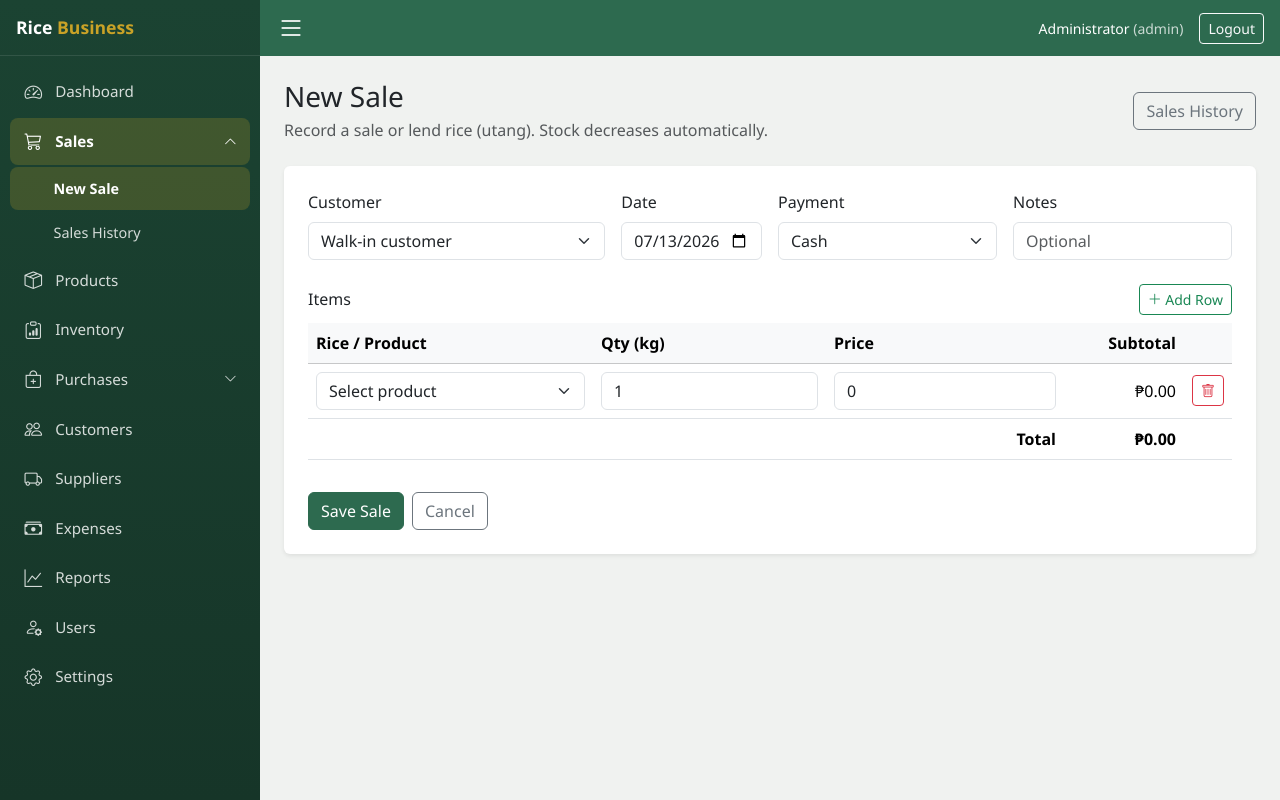
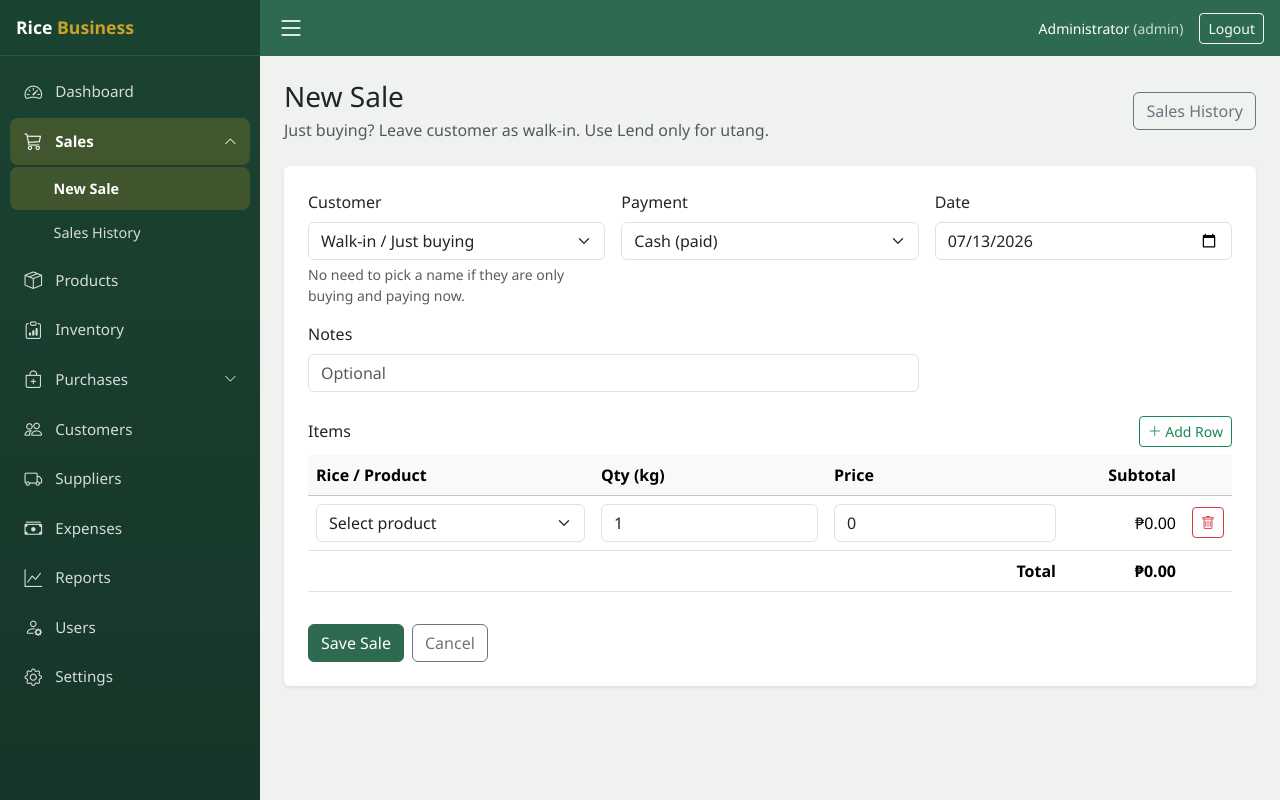
Before and after one commit to Laykusero04/rice-business, a PHP site: page /frontend/sale_new.php in a window 1280 px wide. Run offline with PHP 8.4, Linux system fonts and the light colour scheme; a user stored in the database is signed in; data comes from the database, SQL or seed files in the repository; tables that the repository leaves empty hold one stand-in row (values such as "Sample post").

Commit message:
Update customer naming for walk-in sales and enhance sale handling for lending. Adjusted SQL queries and frontend forms to reflect "Walk-in / Just buying" terminology. Added functionality to capture borrower names for lending transactions, ensuring proper customer handling in the backend.

```diff
--- a/backend/report_export.php
+++ b/backend/report_export.php
@@ -25,7 +25,7 @@ switch ($type) {
     case 'sales':
         fputcsv($out, ['Date', 'Sale ID', 'Customer', 'Payment', 'Total']);
         $stmt = $pdo->prepare(
-            "SELECT s.sale_date, s.id, COALESCE(c.name, 'Walk-in') AS customer_name,
+            "SELECT s.sale_date, s.id, COALESCE(c.name, 'Walk-in / Just buying') AS customer_name,
                     s.payment_method, s.total
              FROM sales s
              LEFT JOIN customers c ON c.id = s.customer_id
--- a/frontend/dashboard.php
+++ b/frontend/dashboard.php
@@ -36,7 +36,7 @@ $lowStockProducts = $pdo->query(
 
 $recentSales = $pdo->query(
     "SELECT s.id, s.sale_date, s.total, s.payment_method,
-            COALESCE(c.name, 'Walk-in') AS customer_name
+            COALESCE(c.name, 'Walk-in / Just buying') AS customer_name
      FROM sales s
      LEFT JOIN customers c ON c.id = s.customer_id
      ORDER BY s.id DESC
--- a/frontend/sale_new.php
+++ b/frontend/sale_new.php
@@ -21,7 +21,7 @@ $flashType = 'danger';
 if (isset($_GET['error'])) {
     $flash = match ($_GET['error']) {
         'required' => 'Sale date is required.',
-        'customer' => 'Select a customer when lending rice (utang).',
+        'customer' => 'Enter the borrower name for walk-in utang, or select a customer.',
         'items' => 'Add at least one valid product line.',
         'stock' => 'Not enough stock for '
             . htmlspecialchars($_GET['product'] ?? 'selected product')
@@ -37,7 +37,9 @@ require __DIR__ . '/includes/header.php';
 <div class="d-flex flex-wrap justify-content-between align-items-center gap-2 mb-4">
   <div>
     <h1 class="h3 mb-1">New Sale</h1>
-    <p class="text-muted mb-0">Record a sale or lend rice (utang). Stock decreases automatically.</p>
+    <p class="text-muted mb-0">
+      Just buying? Leave customer as walk-in. Use Lend only for utang.
+    </p>
   </div>
   <a href="sales.php" class="btn btn-outline-secondary">Sales History</a>
 </div>
@@ -59,34 +61,49 @@ require __DIR__ . '/includes/header.php';
       <div class="col-md-4">
         <label for="customerId" class="form-label">Customer</label>
         <select class="form-select" id="customerId" name="customer_id">
-          <option value="">Walk-in customer</option>
+          <option value="">Walk-in / Just buying</option>
           <?php foreach ($customers as $customer): ?>
             <option value="<?= (int) $customer['id'] ?>"><?= htmlspecialchars($customer['name']) ?></option>
           <?php endforeach; ?>
         </select>
-        <div class="form-text" id="customerHint">Required when lending rice.</div>
+        <div class="form-text" id="customerHint">
+          No need to pick a name if they are only buying and paying now.
+        </div>
       </div>
-      <div class="col-md-2">
+      <div class="col-md-4 d-none" id="walkinNameWrap">
+        <label for="walkinName" class="form-label">Borrower name</label>
+        <input
+          type="text"
+          class="form-control"
+          id="walkinName"
+          name="walkin_name"
+          maxlength="100"
+          placeholder="Who is borrowing the rice?"
+        >
+        <div class="form-text">Only needed for utang so you know who owes you.</div>
+      </div>
+      <div class="col-md-4">
+        <label for="paymentMethod" class="form-label">Payment</label>
+        <select class="form-select" id="paymentMethod" name="payment_method" required>
+          <option value="cash">Cash (paid)</option>
+          <option value="gcash">GCash (paid)</option>
+          <option value="bank">Bank Transfer (paid)</option>
+          <option value="credit">Lend (Utang)</option>
+        </select>
+      </div>
+      <div class="col-md-4">
         <label for="saleDate" class="form-label">Date</label>
         <input type="date" class="form-control" id="saleDate" name="sale_date" value="<?= date('Y-m-d') ?>" required>
       </div>
-      <div class="col-md-3">
-        <label for="paymentMethod" class="form-label">Payment</label>
-        <select class="form-select" id="paymentMethod" name="payment_method" required>
-          <option value="cash">Cash</option>
-          <option value="gcash">GCash</option>
-          <option value="bank">Bank Transfer</option>
-          <option value="credit">Lend (Utang)</option>
-        </select>
-      </div>
-      <div class="col-md-3">
+      <div class="col-md-8">
         <label for="notes" class="form-label">Notes</label>
         <input type="text" class="form-control" id="notes" name="notes" placeholder="Optional">
       </div>
     </div>
 
     <div class="alert alert-warning d-none mb-4" id="lendNotice">
-      This is a <strong>lend / utang</strong>. Stock will still be deducted. Customer must pay later.
+      This is a <strong>lend / utang</strong> (not a normal paid sale). Stock is deducted now; money comes later.
+      If they are not in your customer list, type their name in <strong>Borrower name</strong>.
     </div>
 
     <div class="d-flex justify-content-between align-items-center mb-2">
@@ -164,6 +181,8 @@ require __DIR__ . '/includes/header.php';
     const paymentMethod = document.getElementById('paymentMethod');
     const customerId = document.getElementById('customerId');
     const lendNotice = document.getElementById('lendNotice');
+    const walkinNameWrap = document.getElementById('walkinNameWrap');
+    const walkinName = document.getElementById('walkinName');
     const customerHint = document.getElementById('customerHint');
 
     function formatMoney(value) {
@@ -175,9 +194,16 @@ require __DIR__ . '/includes/header.php';
 
     function updateLendUi() {
       const isLend = paymentMethod.value === 'credit';
+      const isWalkin = customerId.value === '';
+      const needWalkinName = isLend && isWalkin;
+
       lendNotice.classList.toggle('d-none', !isLend);
-      customerId.required = isLend;
-      customerHint.classList.toggle('d-none', !isLend);
+      walkinNameWrap.classList.toggle('d-none', !needWalkinName);
+      walkinName.required = needWalkinName;
+      customerHint.classList.toggle('d-none', isLend);
+      if (!needWalkinName) {
+        walkinName.value = '';
+      }
     }
 
     function recalc() {
@@ -229,6 +255,7 @@ require __DIR__ . '/includes/header.php';
     }
 
     paymentMethod.addEventListener('change', updateLendUi);
+    customerId.addEventListener('change', updateLendUi);
     document.getElementById('btnAddRow').addEventListener('click', addRow);
     updateLendUi();
     addRow();
--- a/frontend/sale_view.php
+++ b/frontend/sale_view.php
@@ -15,7 +15,7 @@ if ($id <= 0) {
 }
 
 $stmt = $pdo->prepare(
-    "SELECT s.*, COALESCE(c.name, 'Walk-in') AS customer_name, c.contact AS customer_contact
+    "SELECT s.*, COALESCE(c.name, 'Walk-in / Just buying') AS customer_name, c.contact AS customer_contact
      FROM sales s
      LEFT JOIN customers c ON c.id = s.customer_id
      WHERE s.id = ?
--- a/frontend/sales.php
+++ b/frontend/sales.php
@@ -13,7 +13,7 @@ $to = trim($_GET['to'] ?? '');
 $statusFilter = trim($_GET['status'] ?? '');
 
 $sql = "SELECT s.*,
-               COALESCE(c.name, 'Walk-in') AS customer_name,
+               COALESCE(c.name, 'Walk-in / Just buying') AS customer_name,
                (SELECT COUNT(*) FROM sale_items si WHERE si.sale_id = s.id) AS item_count
         FROM sales s
         LEFT JOIN customers c ON c.id = s.customer_id
```
Also changed, not shown: backend/sale_save.php (+30 -1 lines).
